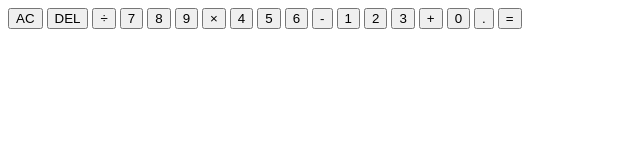
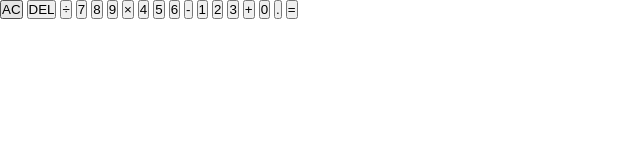
Before and after one commit to iKarans/iCalculator, a plain HTML site: page index.html in a window 1280 px wide. Shown: the whole page, without its empty margins (0-640 px from the left). Drawn offline with Linux system fonts and the light colour scheme.

Commit message:
added scss files

```diff
--- a/index.html
+++ b/index.html
@@ -5,6 +5,7 @@
     <meta http-equiv="X-UA-Compatible" content="IE=edge">
     <meta name="viewport" content="width=device-width, initial-scale=1.0">
     <title>iCalculator</title>
+    <link rel="stylesheet" href="scss/main.css">
 </head>
 <body>
     <main class="calculator">
--- /dev/null
+++ b/scss/base.scss
@@ -0,0 +1,5 @@
+* {
+    padding: 0px;
+    margin: 0px;
+    box-sizing: border-box;
+}
--- /dev/null
+++ b/scss/main.scss
@@ -0,0 +1,3 @@
+@use "./components";
+@use "./layouts";
+@use "./base";
```
Also changed, not shown: scss/components.scss (added), scss/layouts.scss (added), scss/main.css (added).
